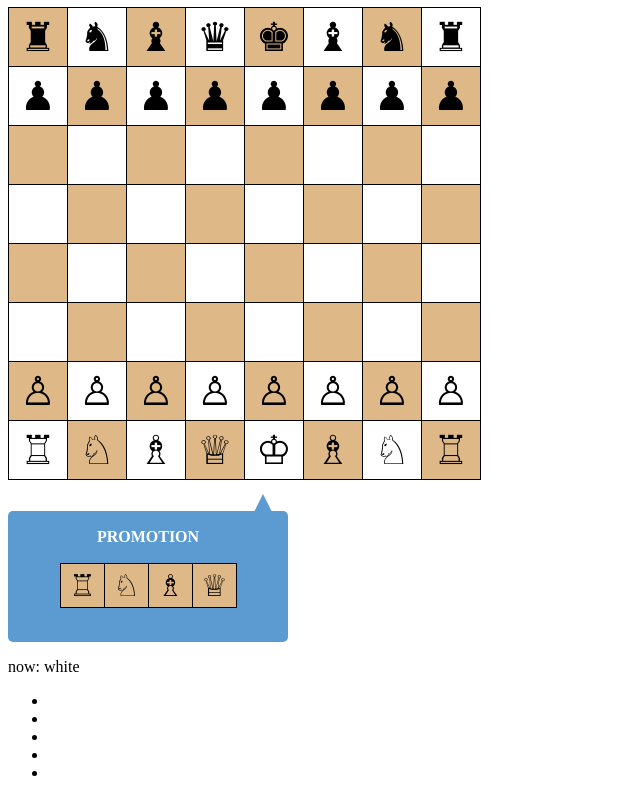
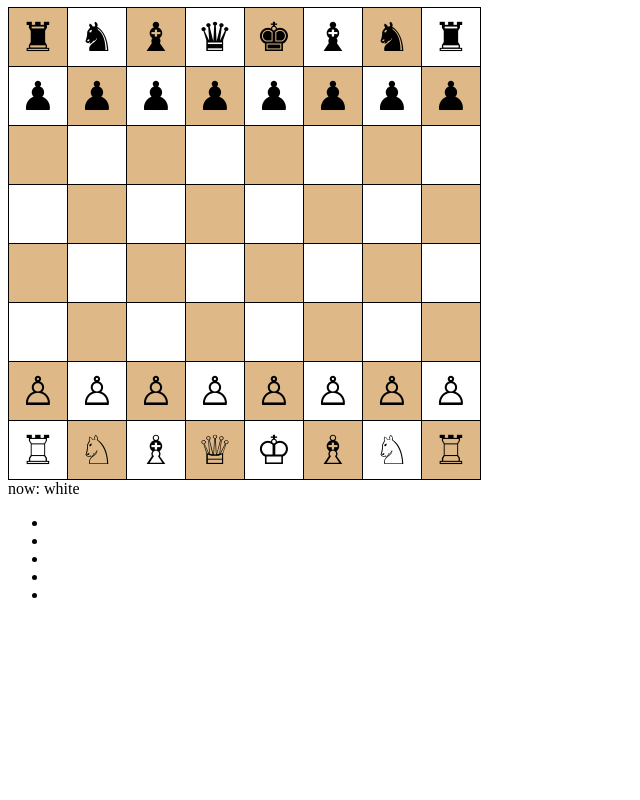
Before and after one commit to HaejinBae/test2, a React app in the folder chess220401/: page / in a window 1280 px wide. Shown: the whole page, without its empty margins (0-640 px from the left). Built offline with nearby package versions, Linux system fonts and the light colour scheme.

Commit message:
프로모션 가능할때만 창 띄우기

```diff
--- a/chess220401/src/components/Game.js
+++ b/chess220401/src/components/Game.js
@@ -681,7 +681,7 @@ export default class Game extends React.Component{
                 <div className="game-board">
                     <Board select={(p)=>this.selectedPiece(p)} squares={current.squares}/>
                 </div>
-                <Pieces next={this.state.next} promotion={(val,pc)=>this.promotion(val,pc)}/>
+                <Pieces next={this.state.next} pro={this.state.promotion} promotion={(val,pc)=>this.promotion(val,pc)}/>
                 <div id="selected">
                     <p>now: {this.state.next}</p>
                     <ul>
--- a/chess220401/src/components/Pieces.js
+++ b/chess220401/src/components/Pieces.js
@@ -13,7 +13,7 @@ export default class Pieces extends Component{
             queen: this.props.next=='black'?'♛':'♕'
         };
         return(
-            <div id="pieces">
+            <div id="pieces" className={this.props.pro==null?'hidden':this.props.next=='white'?'white':'black'}>
                 <p>PROMOTION</p>
                 <button id="rook" onClick={()=>this.props.promotion(pro.rook,'rook')}>
                     {pro.rook}</button>
--- a/chess220401/src/components/style.css
+++ b/chess220401/src/components/style.css
@@ -3,6 +3,9 @@
 }
 #selected, #pieces{
     clear: both;
+}
+#pieces.hidden{
+    display: none;
 }
 #pieces{
     height: 130px;
```
